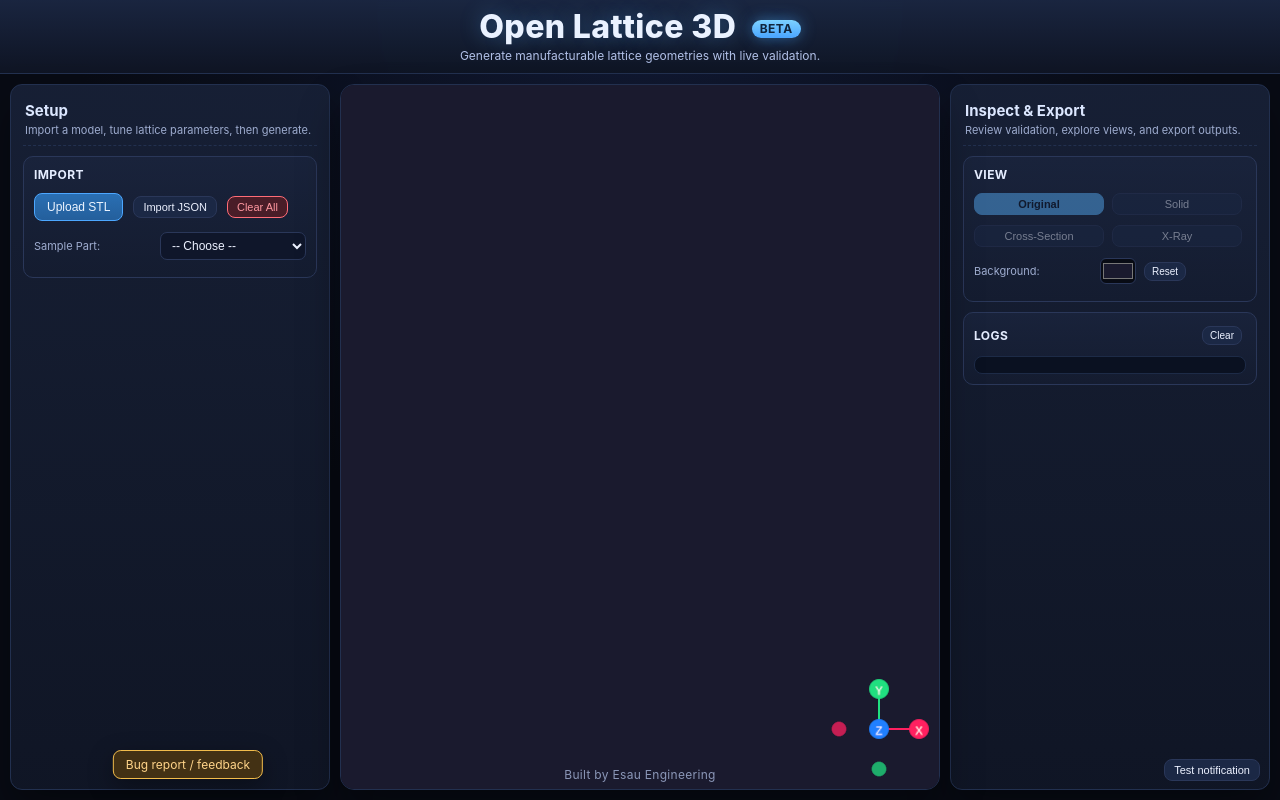
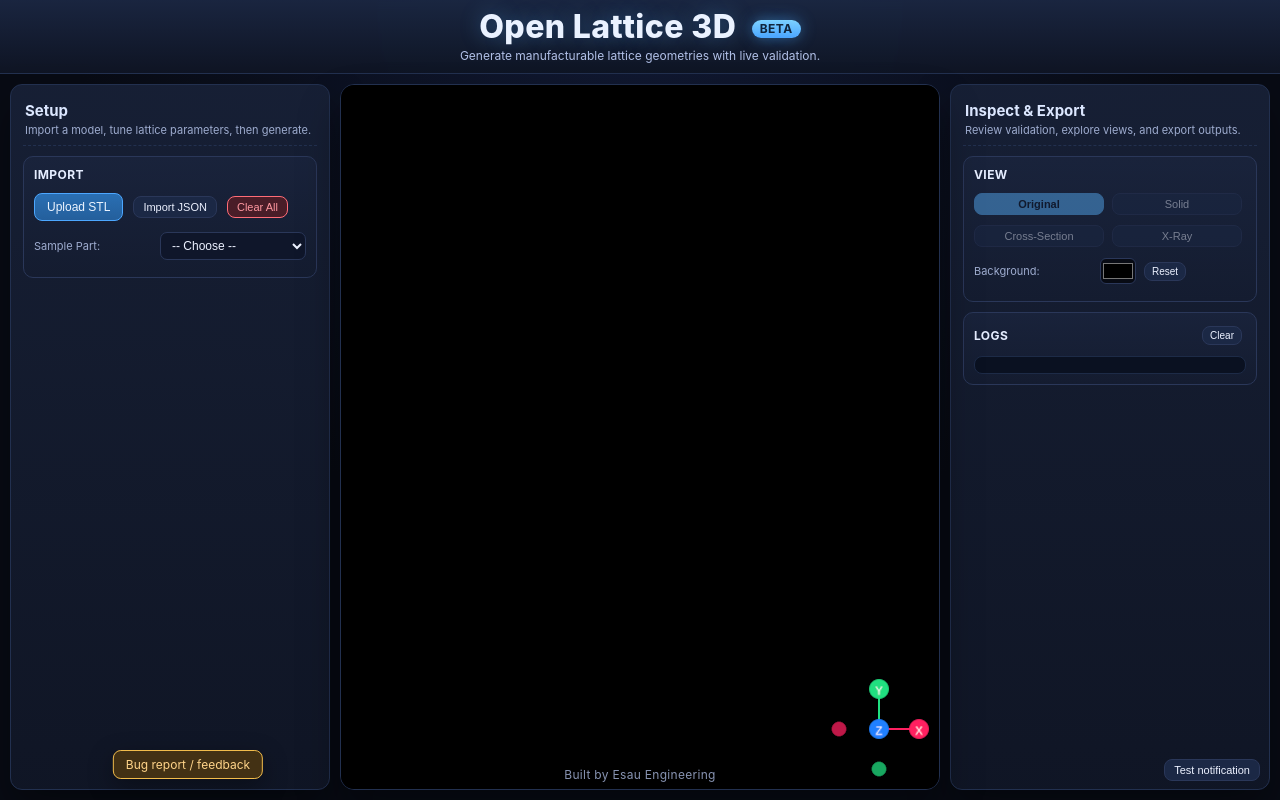
Before and after one commit to esaueng/OpenLattice3D, a React (Vite) app: page / in a window 1280 px wide. Built offline with nearby package versions, Linux system fonts and the light colour scheme.

Commit message:
Set default viewer background to black

```diff
--- a/src/components/RightPanel.tsx
+++ b/src/components/RightPanel.tsx
@@ -111,7 +111,7 @@ export function RightPanel() {
           />
           <button
             className="btn btn-tiny"
-            onClick={() => store.setViewerBackground('#1a1a2e')}
+            onClick={() => store.setViewerBackground('#000000')}
             type="button"
           >
             Reset
--- a/src/store/useStore.ts
+++ b/src/store/useStore.ts
@@ -144,7 +144,7 @@ export const useStore = create<AppState>((set) => ({
   validation: null,
   viewMode: persisted?.viewMode ?? 'original',
   clipPlane: persisted?.clipPlane ?? { axis: 'y', position: 0.5, flipped: false },
-  viewerBackground: persisted?.viewerBackground ?? '#1a1a2e',
+  viewerBackground: persisted?.viewerBackground ?? '#000000',
   logs: [],
 
   setOriginalMesh: (mesh, info, fileName) => set({
@@ -306,7 +306,7 @@ export const useStore = create<AppState>((set) => ({
       progressMessage: '',
       viewMode: 'original',
       clipPlane: { axis: 'y', position: 0.5, flipped: false },
-      viewerBackground: '#1a1a2e',
+      viewerBackground: '#000000',
       logs: [],
     });
   },
```
